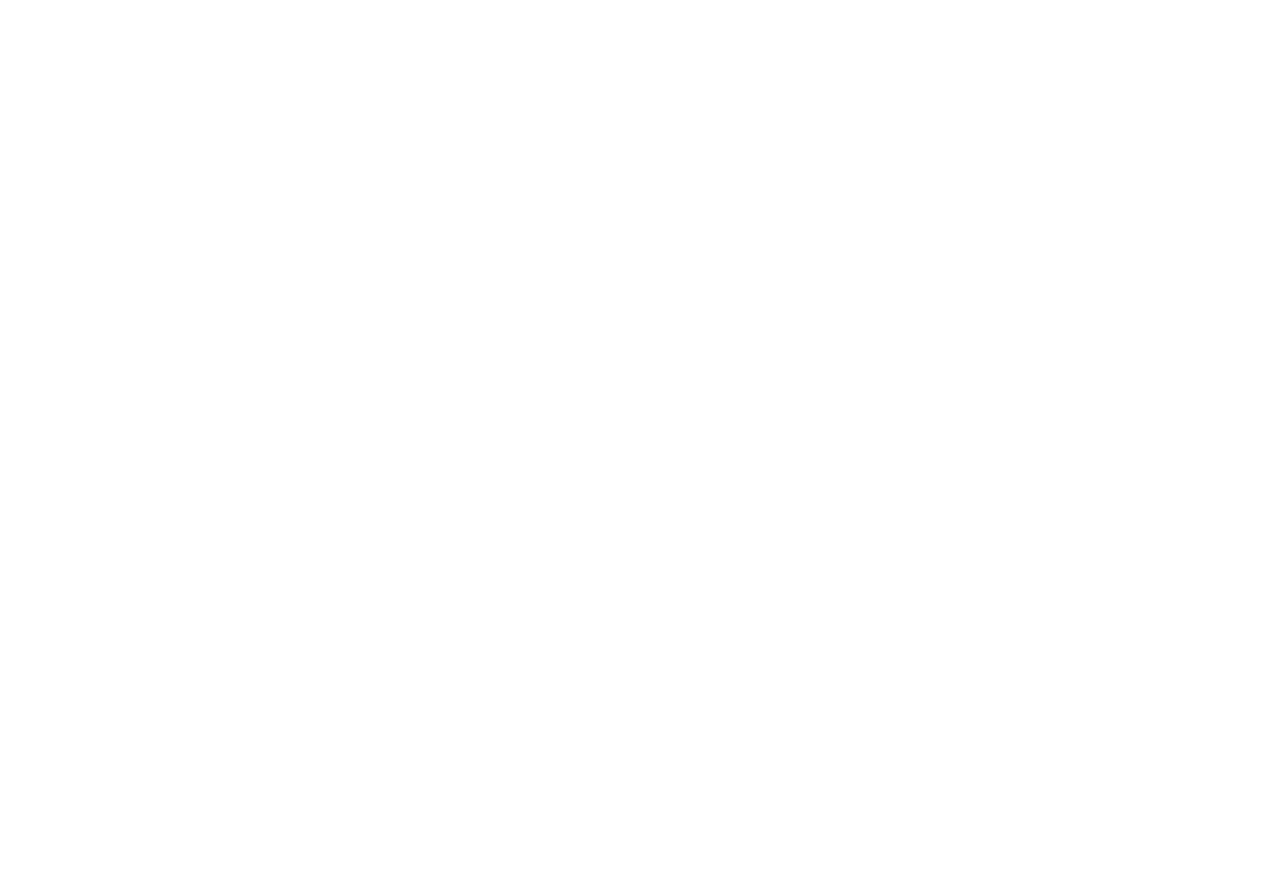
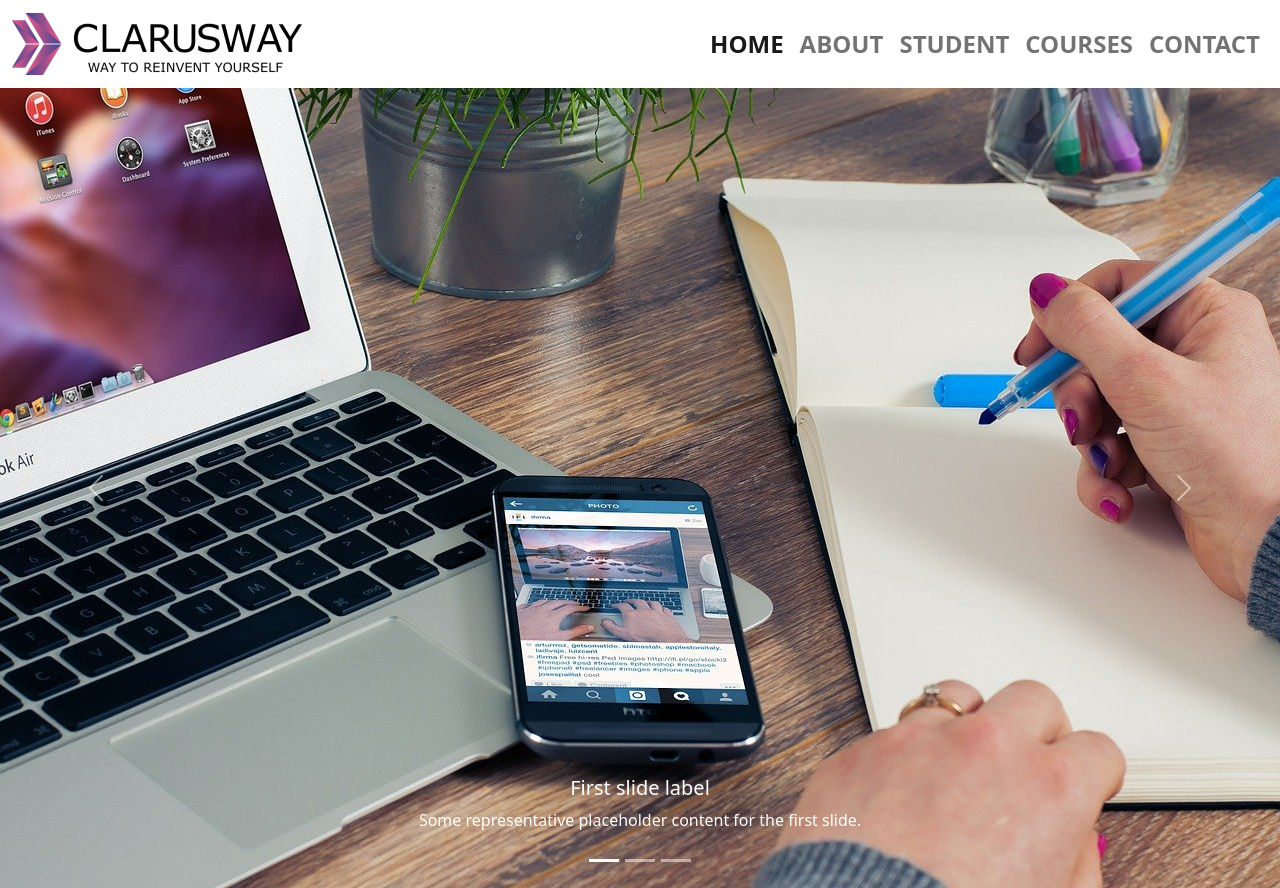
Before and after one commit to halilerkantarci/bootstrap-project-starter, a plain HTML site: page index.html in a window 1280 px wide. Before the commit the page ends 800 px from the top, so only its background shows below. Drawn offline with nearby package versions, Linux system fonts and the light colour scheme.

Commit message:
navbar completed

```diff
--- a/css/app.css
+++ b/css/app.css
@@ -5,6 +5,27 @@
 /*! --------------- 1- NAVBAR ------------------ */
 
 /*! --------------- 2- CAROUSEL ---------------- */
+.carousel-inner {
+  height: 100vh;
+}
+.car-1 {
+  background-image: url("../img/slider1.jpg");
+  height: 100%;
+  background-size: cover;
+  background-position: center center;
+}
+.car-2 {
+  background-image: url("../img/slider2.jpg");
+  height: 100%;
+  background-size: cover;
+  background-position: center center;
+}
+.car-3 {
+  background-image: url("../img/slider3.jpg");
+  height: 100%;
+  background-size: cover;
+  background-position: center center;
+}
 
 /*! --------------- 3- ABOUT SECTION ----------- */
 
--- a/index.html
+++ b/index.html
@@ -27,27 +27,118 @@
   </head>
   <body id="body">
     <!------------------------ NAVBAR ------------------------------>
-
+    <nav class="navbar navbar-expand-lg navbar-light">
+      <div class="container-fluid">
+        <a class="navbar-brand" href="index.html"
+          ><img src="./img/CLARUSWAY_LOGO.png" alt="logo" style="width: 290px"
+        /></a>
+        <button
+          class="navbar-toggler"
+          type="button"
+          data-bs-toggle="collapse"
+          data-bs-target="#navbarNavAltMarkup"
+          aria-controls="navbarNavAltMarkup"
+          aria-expanded="false"
+          aria-label="Toggle navigation"
+        >
+          <span class="navbar-toggler-icon"></span>
+        </button>
+        <div
+          class="collapse navbar-collapse justify-content-end text-uppercase fw-bold fs-4"
+          id="navbarNavAltMarkup"
+        >
+          <div class="navbar-nav">
+            <a class="nav-link active" aria-current="page" href="#">Home</a>
+            <a class="nav-link" href="#">about</a>
+            <a class="nav-link" href="#">student</a>
+            <a class="nav-link" href="#">courses</a>
+            <a class="nav-link" href="#">contact</a>
+          </div>
+        </div>
+      </div>
+    </nav>
 
     <!--------------------- CAROUSEL --------------------------->
-
-
+    <div
+      id="carouselExampleCaptions"
+      class="carousel slide"
+      data-bs-ride="false"
+    >
+      <div class="carousel-indicators">
+        <button
+          type="button"
+          data-bs-target="#carouselExampleCaptions"
+          data-bs-slide-to="0"
+          class="active"
+          aria-current="true"
+          aria-label="Slide 1"
+        ></button>
+        <button
+          type="button"
+          data-bs-target="#carouselExampleCaptions"
+          data-bs-slide-to="1"
+          aria-label="Slide 2"
+        ></button>
+        <button
+          type="button"
+          data-bs-target="#carouselExampleCaptions"
+          data-bs-slide-to="2"
+          aria-label="Slide 3"
+        ></button>
+      </div>
+      <div class="carousel-inner">
+        <div class="carousel-item active car-1">
+          <div class="carousel-caption d-none d-md-block">
+            <h5>First slide label</h5>
+            <p>Some representative placeholder content for the first slide.</p>
+          </div>
+        </div>
+        <div class="carousel-item car-2">
+          <div class="carousel-caption d-none d-md-block">
+            <h5>Second slide label</h5>
+            <p>Some representative placeholder content for the second slide.</p>
+          </div>
+        </div>
+        <div class="carousel-item car-3">
+          <div class="carousel-caption d-none d-md-block">
+            <h5>Third slide label</h5>
+            <p>Some representative placeholder content for the third slide.</p>
+          </div>
+        </div>
+      </div>
+      <button
+        class="carousel-control-prev"
+        type="button"
+        data-bs-target="#carouselExampleCaptions"
+        data-bs-slide="prev"
+      >
+        <span class="carousel-control-prev-icon" aria-hidden="true"></span>
+        <span class="visually-hidden">Previous</span>
+      </button>
+      <button
+        class="carousel-control-next"
+        type="button"
+        data-bs-target="#carouselExampleCaptions"
+        data-bs-slide="next"
+      >
+        <span class="carousel-control-next-icon" aria-hidden="true"></span>
+        <span class="visually-hidden">Next</span>
+      </button>
+    </div>
 
     <main>
       <!--------------- SECTION-ABOUT --------------------->
 
-        <!--------------- INSTRUCTORS --------------------->
+      <!--------------- INSTRUCTORS --------------------->
 
       <!--------------- SECTION-STUDENTS --------------------->
 
       <!--------------- SECTION-COURSES --------------------->
 
       <!--------------- SECTION-CONTACT --------------------->
-
     </main>
 
     <!------------------ FOOTER --------------------->
-
 
     <!------------------ SCRIPTS --------------------->
     <!-- fslightbox.js (Image and Video Viewer Library)-->
```
